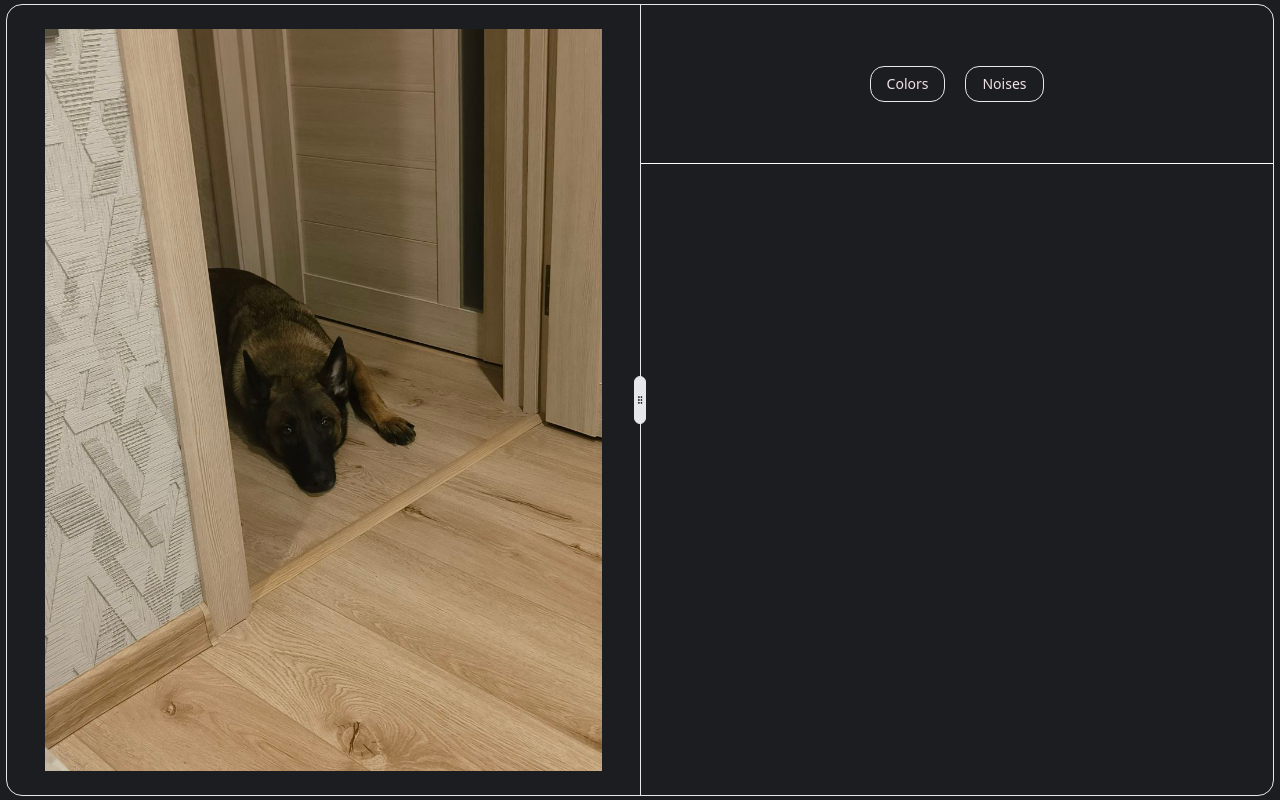
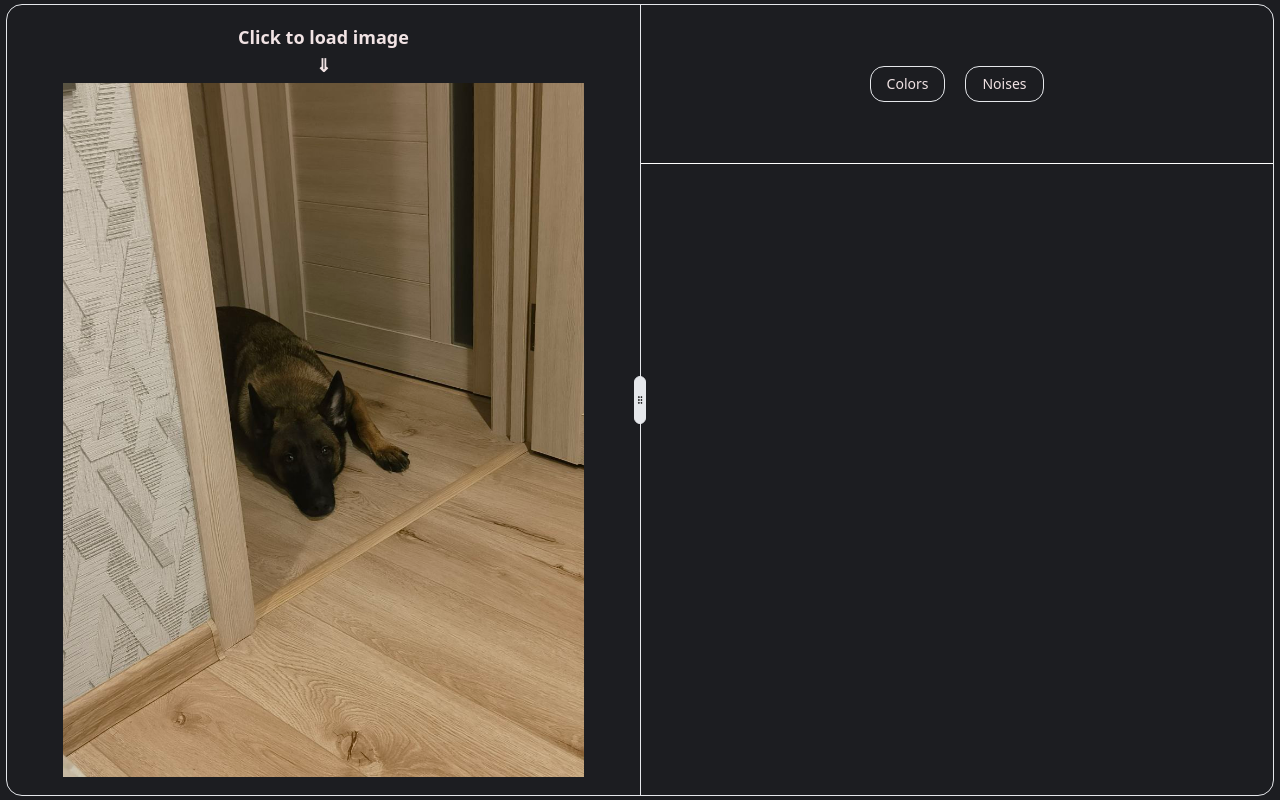
Before and after one commit to RezyJS/rezyjs_artlab, a Next.js app: page / in a window 1280 px wide. Built offline with nearby package versions, Linux system fonts and the light colour scheme.

Commit message:
added text for people to understand how to load images

```diff
--- a/components/FilesManager/ImageLoader.tsx
+++ b/components/FilesManager/ImageLoader.tsx
@@ -23,9 +23,27 @@ import FileElement from "@/lib/structures";
 export default function ImageLoader({ file }: { file: FileElement, picture: string }) {
   return (
     <ContextMenu>
-      <ContextMenuTrigger className="h-full">
-        <label className="h-full flex flex-col justify-center items-center gap-5 cursor-pointer w-full p-6 object-contain">
-          <img src={file.getCurrentPhoto() ? file.getCurrentPhoto()!.src : '/placeholder.jpg'} alt="image" width={0} height={0} sizes="100vh" className="max-w-fit max-h-fit h-full w-full object-contain" />
+      <ContextMenuTrigger
+        className="h-full p-6"
+      >
+        <label
+          className={`h-full flex flex-col justify-center items-center gap-1 cursor-pointer w-full object-contain ${file.isEmpty() ? 'p-6' : null}`}
+        >
+          {
+            file.isEmpty() ?
+              <div className="flex flex-col text-center font-semibold text-lg">
+                <p>Click to load image<br />&dArr;</p>
+              </div>
+              : <></>
+          }
+          <img
+            src={file.getCurrentPhoto() ? file.getCurrentPhoto()!.src : '/placeholder.jpg'}
+            alt="image"
+            width={0}
+            height={0}
+            sizes="100vh"
+            className='max-w-fit max-h-fit h-full w-full object-contain'
+          />
           <input
             type="file"
             name="input"
```
